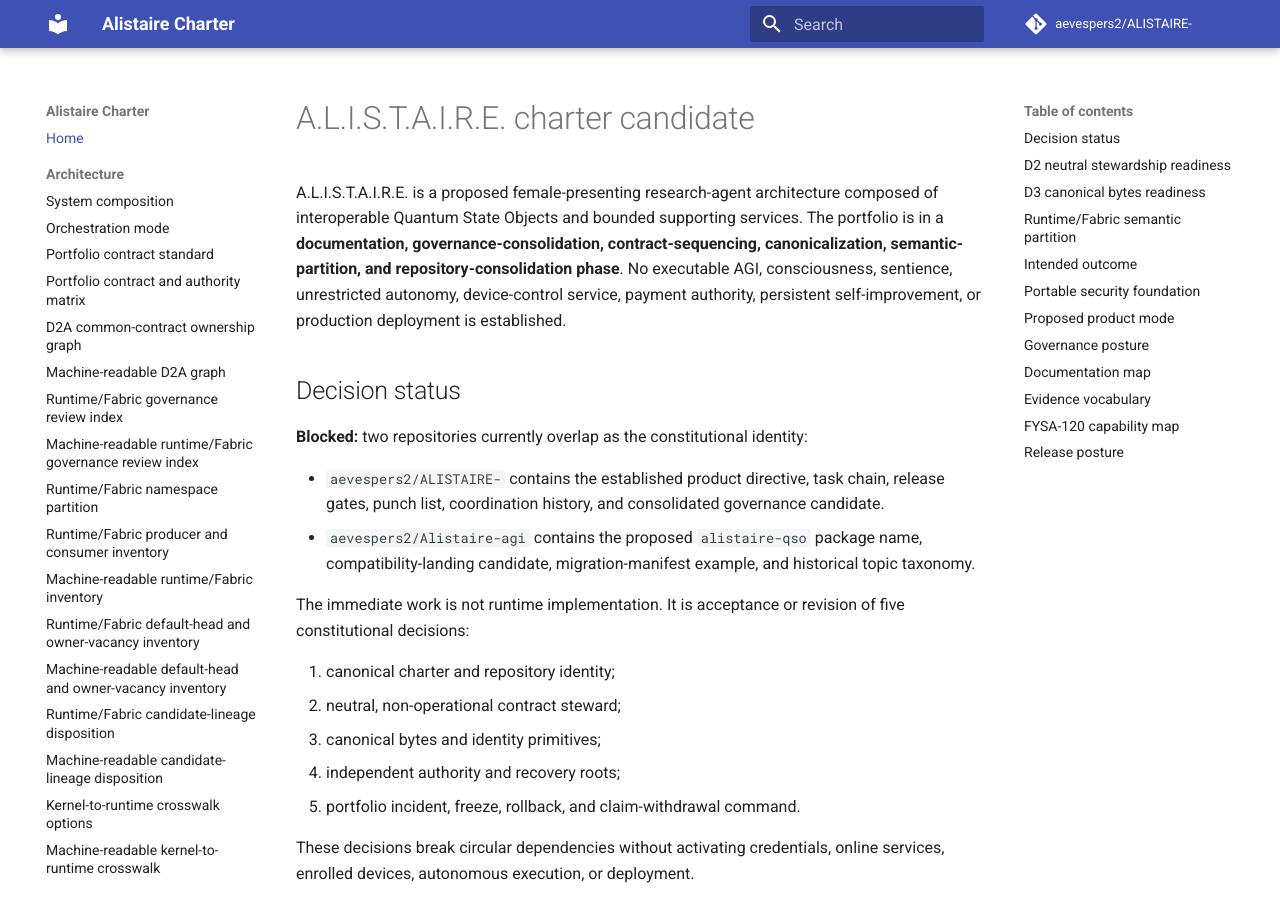
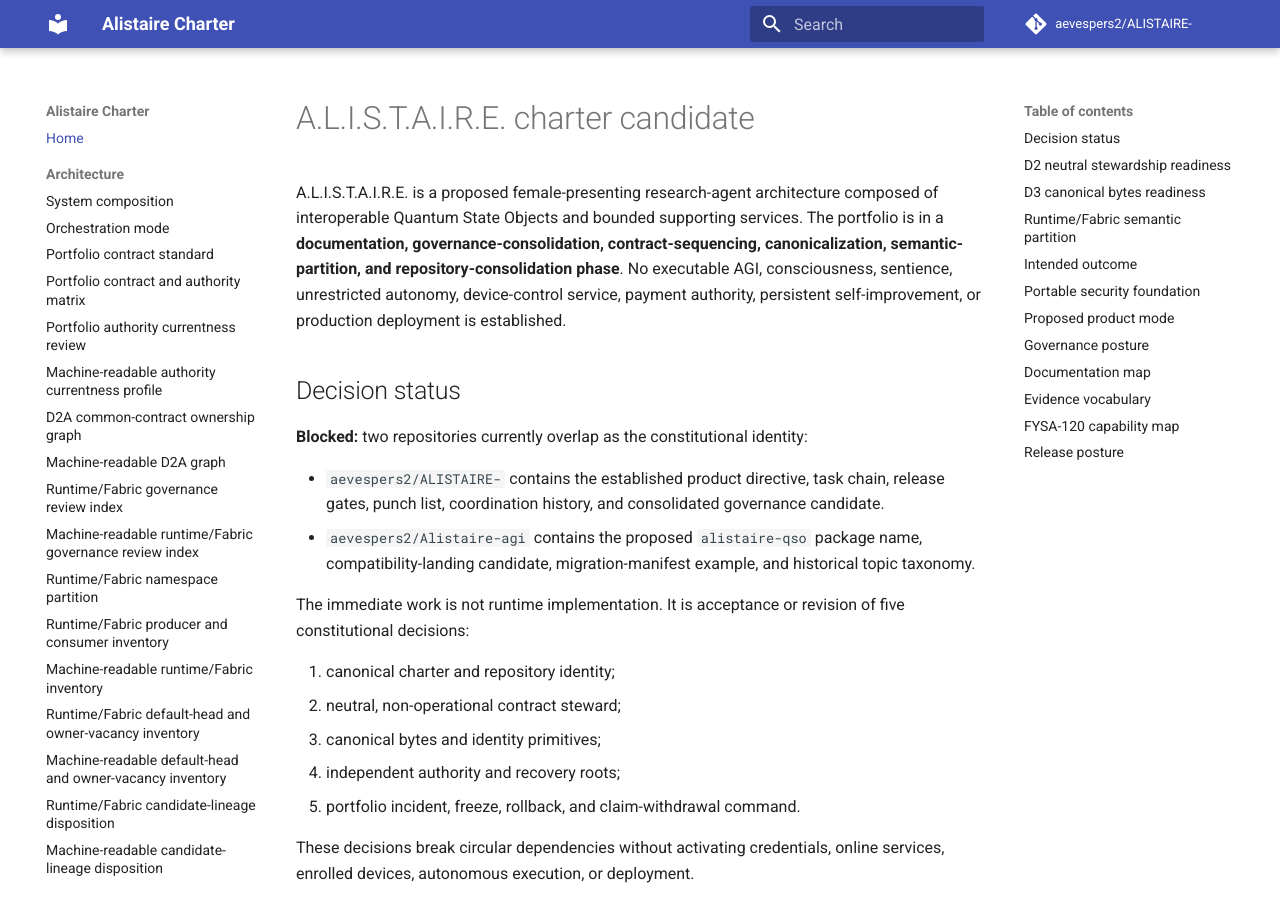
Before and after one commit to aevespers2/ALISTAIRE-, an MkDocs documentation site: the page built from docs/index.md, in a window 1280 px wide and 900 px high. Built offline with MkDocs 1.6.1 and Material for MkDocs 9.7.7, drawn with Linux system fonts in a browser that asks for light colours; comment, search, counter and statistics services are not loaded.

Commit message:
docs: add authority currentness review to Pages

```diff
--- a/mkdocs.yml
+++ b/mkdocs.yml
@@ -5,6 +5,7 @@ repo_url: https://github.com/aevespers2/ALISTAIRE-
 edit_uri: edit/main/docs/
 strict: true
 extra:
+  portfolio_authority_currentness_status: PORTFOLIO_AUTHORITY_CURRENTNESS_RECONCILED_CONFLICTS_DISSENT_AND_VACANCIES_RECORDED_BINDINGS_UNACCEPTED
   runtime_fabric_governance_review_status: REVIEW_INDEX_COMPLETE_BINDINGS_UNACCEPTED
   runtime_fabric_partition_status: BLOCKED_ROLE_COLLISION
   runtime_fabric_inventory_status: OBSERVED_CANDIDATE_INVENTORY_RECORDED_BLOCKED_UNACCEPTED_BINDINGS
@@ -25,6 +26,8 @@ nav:
       - Orchestration mode: orchestration-mode.md
       - Portfolio contract standard: portfolio-contract-standard.md
       - Portfolio contract and authority matrix: portfolio-contract-authority-matrix.md
+      - Portfolio authority currentness review: portfolio-authority-currentness-review.md
+      - Machine-readable authority currentness profile: portfolio-authority-currentness-v1.json
       - D2A common-contract ownership graph: d2a-common-contract-ownership-graph.md
       - Machine-readable D2A graph: d2a-common-contract-ownership-graph-v1.json
       - Runtime/Fabric governance review index: runtime-fabric-governance-review-index.md
```
